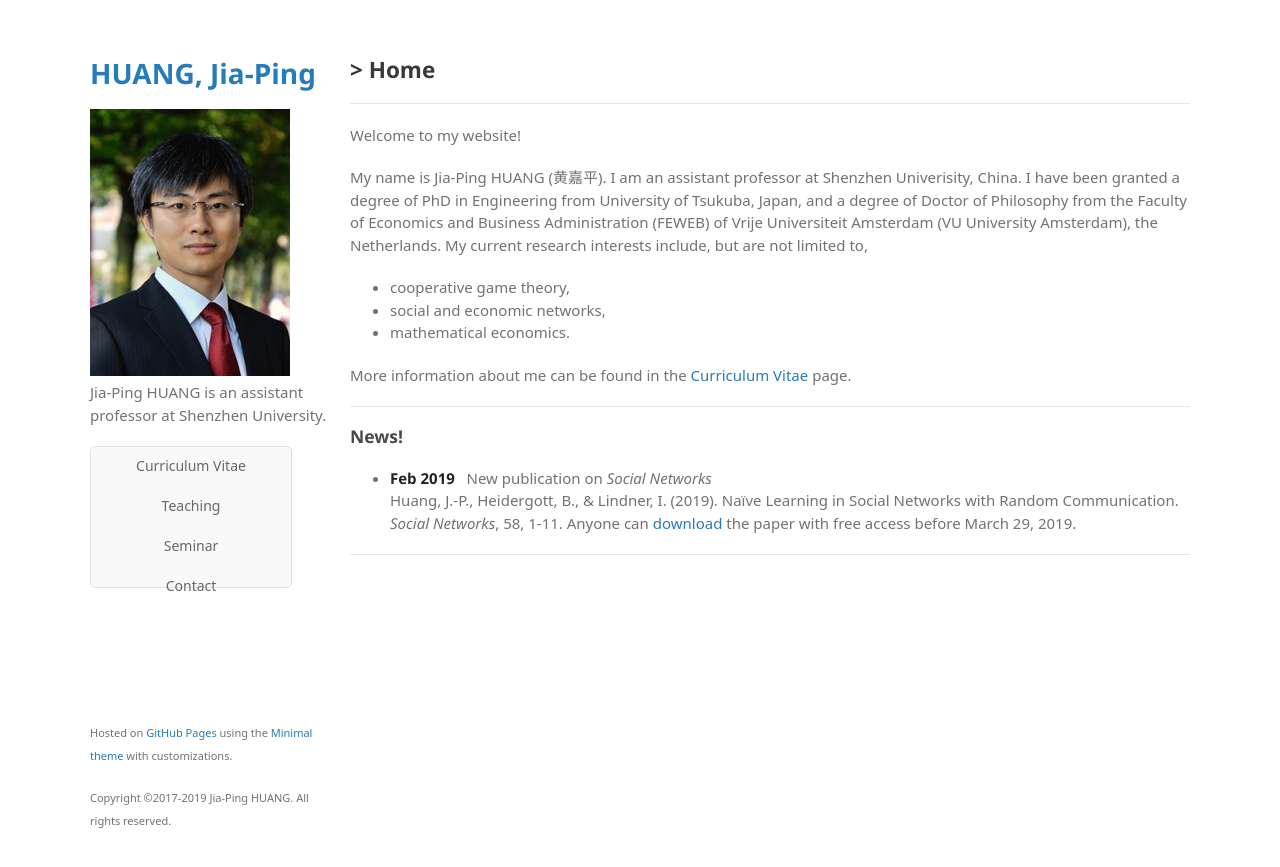
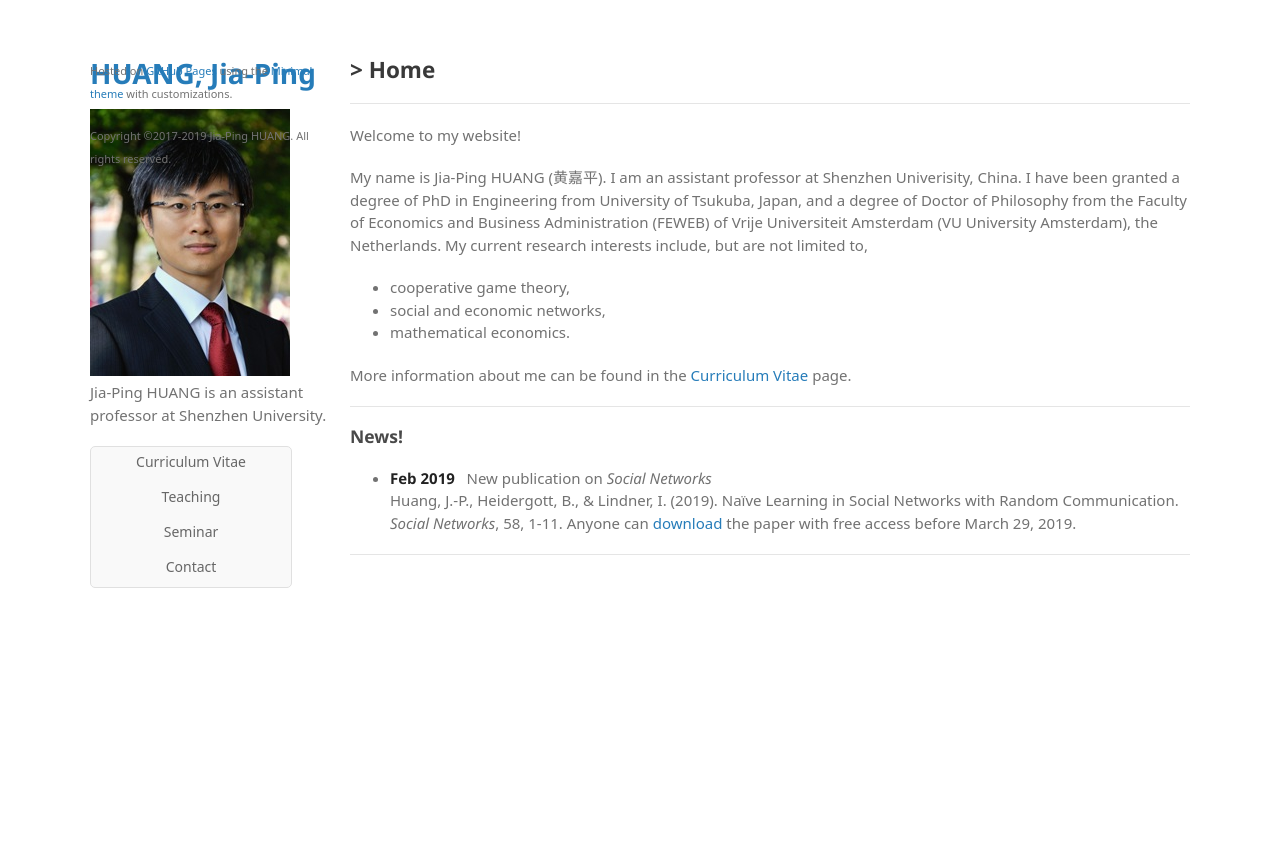
Before and after one commit to huangjp28/huangjp28.github.io, a Jekyll site: the page built from index.md, in a window 1280 px wide. Shown: the top 867 px of the page. Built offline with Jekyll 4.4.1, drawn with Linux system fonts in a browser that asks for light colours; some web fonts are replaced; a script that is not in the unit is left out.

Commit message:
Update style.scss

```diff
--- a/assets/css/style.scss
+++ b/assets/css/style.scss
@@ -130,7 +130,7 @@ ul.nav {
   width:200px;
   float:left;
   border:0px solid #e0e0e0;
-  height:px;
+  height:35px;
 }
 
 .nav li:first-child a {
@@ -147,8 +147,8 @@ ul.nav {
   color:#676767;
   display:block;
   text-align:center;
-  padding-top:12px;
-  height:28px;
+  padding-top:8px;
+  height:22px;
 }
 
 .nav a:hover, .nav a:focus {
@@ -199,7 +199,7 @@ hr {
 footer {
   width:250px;
   float:left;
-  position:fixed;
+  position:sticky;
   bottom:50px;
   -webkit-font-smoothing:subpixel-antialiased;
 }
```
